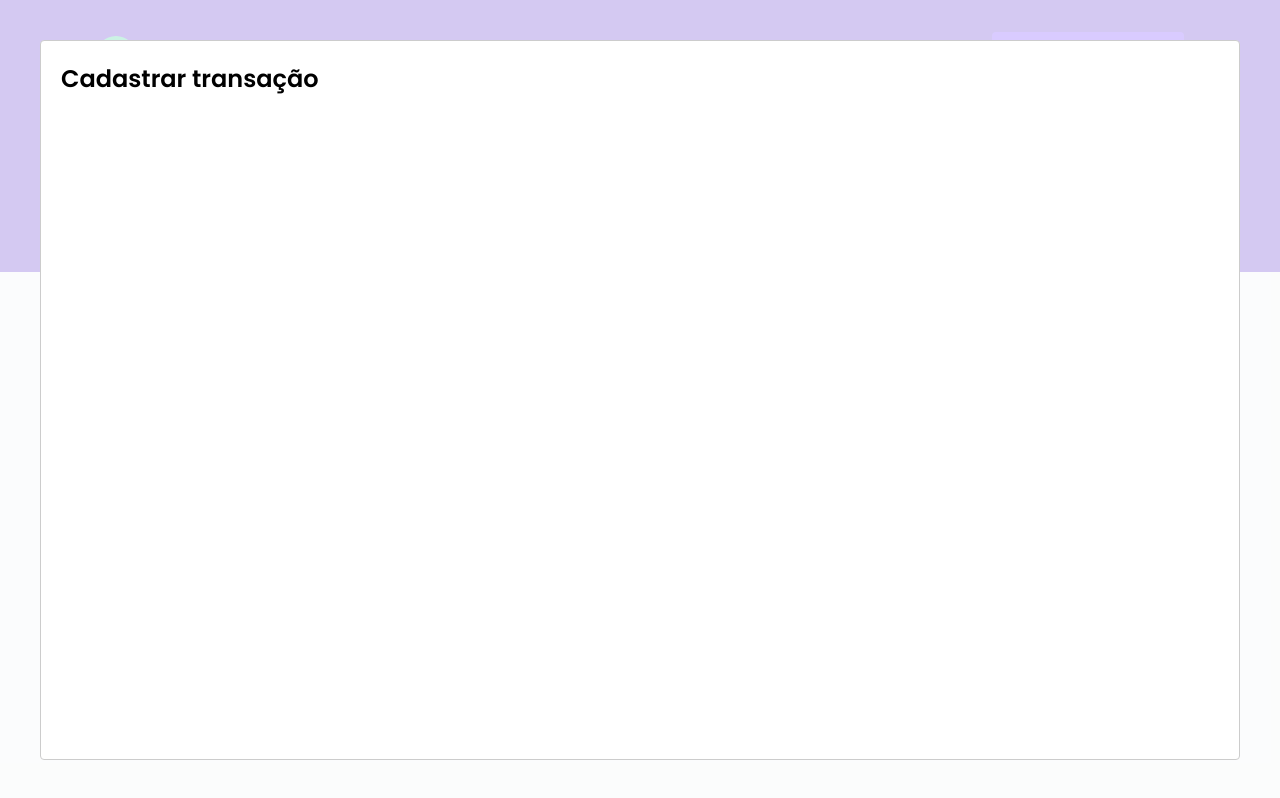
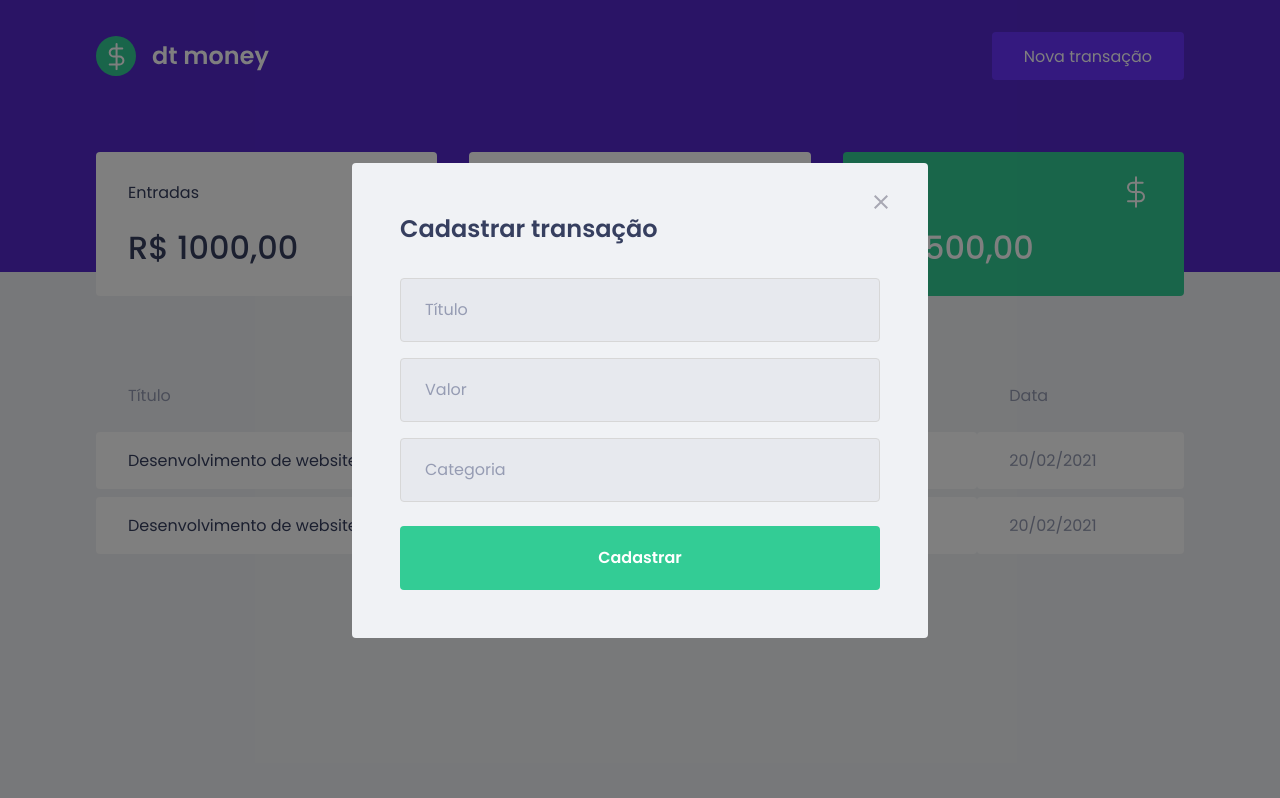
Before and after one commit to jgamaraalv/ja-finances, a React (Create React App) app: page / in a window 1280 px wide. Both pictures are taken after a click on the button "Nova transação". Built offline with nearby package versions, Linux system fonts and the light colour scheme; no server answers; what miragejs would draw is missing.

Commit message:
feat: implements NewTransactionModal and form styles

```diff
--- a/src/components/NewTransactionModal/index.tsx
+++ b/src/components/NewTransactionModal/index.tsx
@@ -1,4 +1,7 @@
 import Modal from "react-modal";
+
+import closeImg from "../../assets/close.svg";
+import { StyledContainer } from "./styles";
 
 interface NewTransactionModalProps {
   isOpen: boolean;
@@ -10,8 +13,31 @@
   onRequestClose,
 }: NewTransactionModalProps) => {
   return (
-    <Modal isOpen={isOpen} onRequestClose={onRequestClose}>
-      <h2>Cadastrar transação</h2>
+    <Modal
+      isOpen={isOpen}
+      onRequestClose={onRequestClose}
+      overlayClassName="react-modal-overlay"
+      className="react-modal-content"
+    >
+      <button
+        type="button"
+        onClick={onRequestClose}
+        className="react-modal-close"
+      >
+        <img src={closeImg} alt="Fechar modal" />
+      </button>
+
+      <StyledContainer>
+        <h2>Cadastrar transação</h2>
+
+        <input placeholder="Título" />
+
+        <input type="number" placeholder="Valor" />
+
+        <input placeholder="Categoria" />
+
+        <button type="submit">Cadastrar</button>
+      </StyledContainer>
     </Modal>
   );
 };
--- a/src/components/NewTransactionModal/styles.ts
+++ b/src/components/NewTransactionModal/styles.ts
@@ -1,3 +1,46 @@
 import styled from "styled-components";
 
-export const StyledContainer = styled.div``;
+export const StyledContainer = styled.form`
+  h2 {
+    color: var(--text-title);
+    font-size: 1.5rem;
+    margin-bottom: 2rem;
+  }
+
+  input {
+    width: 100%;
+    padding: 0 1.5rem;
+    height: 4rem;
+    border-radius: 0.25rem;
+    border: 1px solid #d7d7d7;
+    background: #e7e9ee;
+    font-weight: 400;
+    font-size: 1rem;
+
+    &::placeholder {
+      color: var(--text-body);
+    }
+
+    & + input {
+      margin-top: 1rem;
+    }
+  }
+
+  button[type="submit"] {
+    width: 100%;
+    padding: 0 1.5rem;
+    height: 4rem;
+    background: var(--green);
+    color: #fff;
+    border-radius: 0.25rem;
+    border: 0;
+    font-size: 1rem;
+    margin-top: 1.5rem;
+    font-weight: 600;
+    transition: filter 0.2s;
+
+    &:hover {
+      filter: brightness(0.9);
+    }
+  }
+`;
--- a/src/styles/global.ts
+++ b/src/styles/global.ts
@@ -54,4 +54,36 @@
     opacity: 0.6;
     cursor: not-allowed;
   }
+
+  .react-modal-overlay {
+    background: rgba(0,0,0, .5);
+
+    position: fixed;
+    top: 0;
+    bottom: 0;
+    right: 0;
+    left: 0;
+
+    display: flex;
+    align-items: center;
+    justify-content: center;
+  }
+
+  .react-modal-content {
+    width: 100%;
+    max-width: 576px;
+    background: var(--background);
+    padding: 3rem;
+    position: relative;
+    border-radius: 0.25rem;
+  }
+
+  .react-modal-close {
+    position: absolute;
+    right: 1.5rem;
+    top: 1rem;
+    border: 0;
+    background: transparent;
+    padding: 1rem;
+  }
 `;
```
